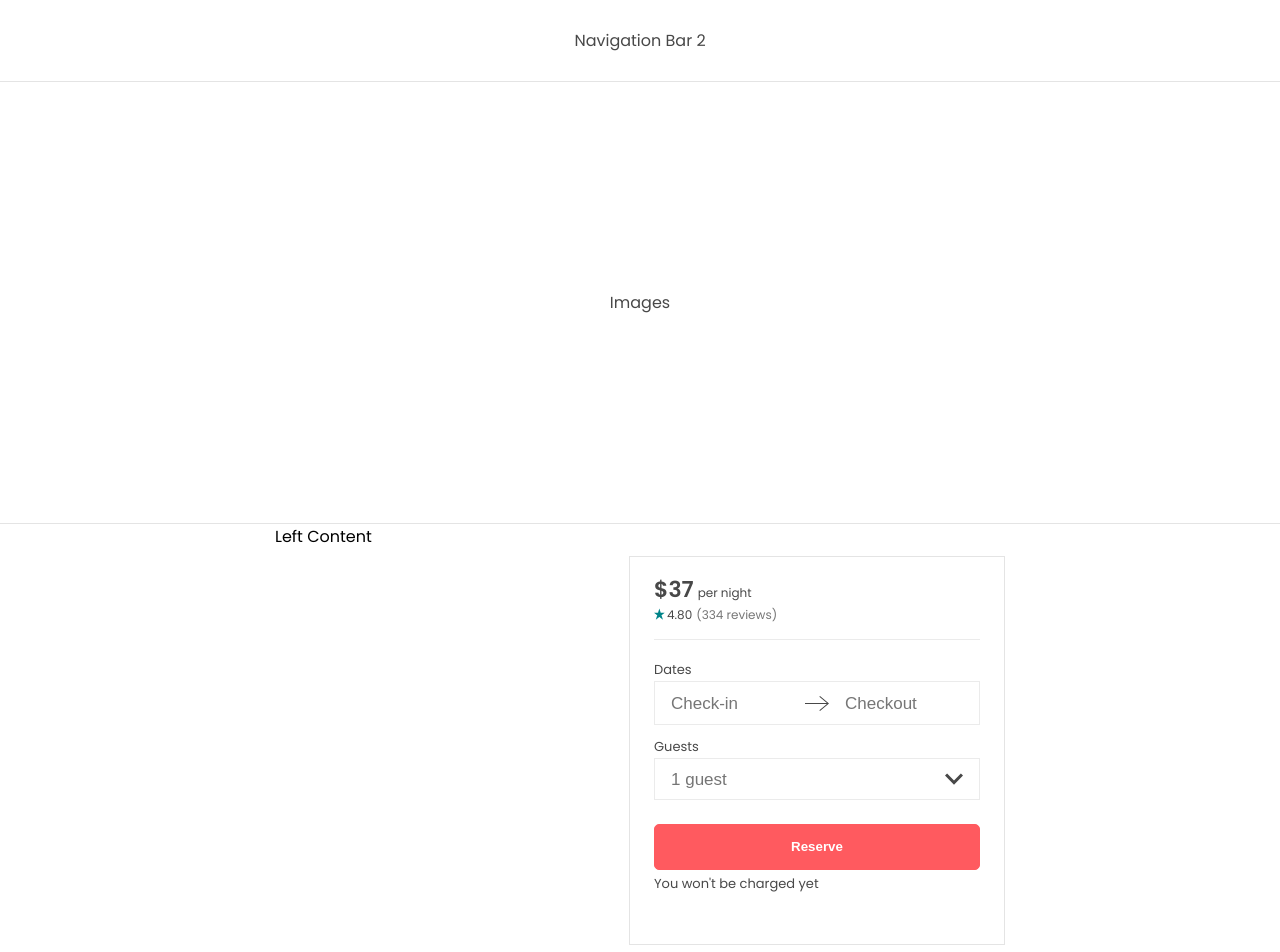
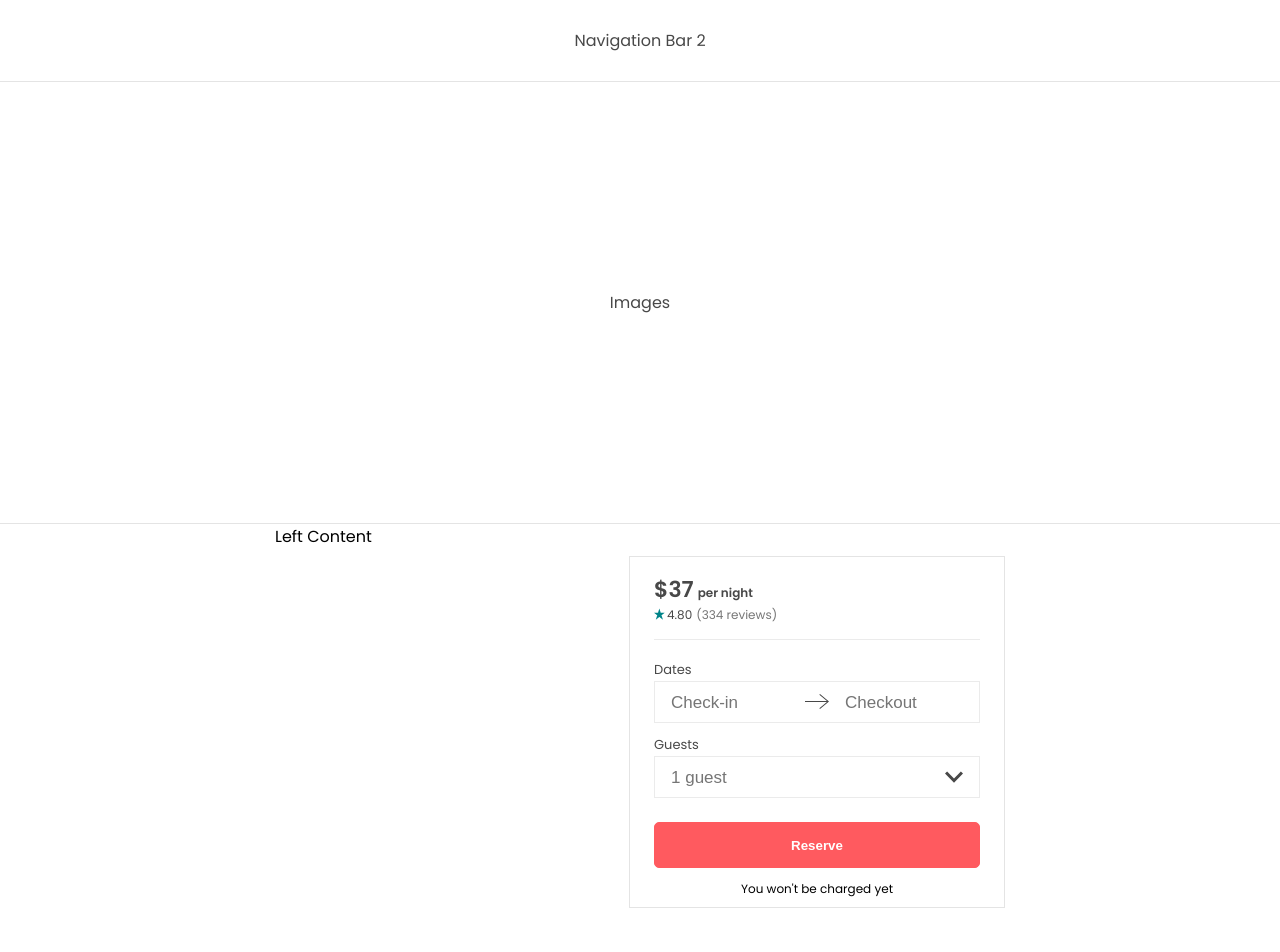
Before and after one commit to HIMM-SF/reservation, a React app in the folder client/: page / in a window 1280 px wide. Shown: the top 952 px of the page. Built offline with nearby package versions, Linux system fonts and the light colour scheme.

Commit message:
Refractor styled components

```diff
--- /dev/null
+++ b/client/src/components/Box.jsx
@@ -0,0 +1,29 @@
+import styled, { css } from "styled-components";
+
+const Box = styled.div`
+  margin: 16px 0 24px 0;
+  display: flex;
+  flex-direction: ${(props) => (props.column ? "column" : "row")};
+
+  ${(props) => props.border && props.center && css`
+    align-items: center;
+    border: solid 1px #EBEBEB;
+    margin: 0;
+  `}
+
+  ${(props) => props.svg && css`
+    margin: 0;
+    width: 100%;
+    height: 40px;
+    align-items: center;
+    justify-content: flex-end;
+    padding-right: ${props.paddingRight || 0}px;
+
+    svg {
+      vertical-align: middle;
+      fill: ${props.theme.strongFont};
+    }
+  `}
+`;
+
+export default Box;
--- /dev/null
+++ b/client/src/components/Button.jsx
@@ -0,0 +1,16 @@
+import styled from "styled-components";
+
+const Button = styled.button`
+  height: 46px;
+  color: white;
+  font-weight: 600;
+  margin-top: 24px;
+  cursor: pointer;
+  background-color: ${(props) => props.theme.btnBackgroundColor};
+  border: 1px solid ${(props) => props.theme.btnBackgroundColor};
+  border-radius: 5px;
+
+  ${(props) => (props.block ? "display: block; width: 100%" : "")}
+`;
+
+export default Button;
--- /dev/null
+++ b/client/src/components/Elements.jsx
@@ -0,0 +1,105 @@
+import React from "react";
+import styled from "styled-components";
+
+const BoxStyled = styled.div`
+  margin: 16px 0 24px 0;
+  display: flex;
+  flex-direction: column;
+`;
+
+export const Div = styled.div.attrs((props) => ({
+  styles: props.styles ? props.styles.toString() : "",
+}))`
+  ${(props) => props.styles};
+`;
+
+const DivDivider = styled.div`
+  height: 1px;
+  margin-top: 16px;
+  margin-bottom: 16px;
+  border-bottom: solid 1px #EBEBEB;
+`;
+
+const SpanStyled = styled.span.attrs((props) => ({
+  size: props.fontSize || 12,
+  margin: props.marginLeft || 0,
+  fontWeight: props.bold ? "bold" : "normal",
+  color: props.lightFont ? "lightFont" : "strongFont",
+}))`
+  font-size: ${(props) => (props.size)}px;
+  color: ${(props) => props.theme[props.color]};
+  margin-left: ${(props) => props.margin}px;
+  font-weight: ${(props) => props.fontWeight};
+
+  svg {
+    position: relative;
+    top: 2px;
+    width: 13px;
+    fill: #008489;
+  }
+`;
+
+const InputStyled = styled.input`
+  border-style: none;
+  font-size: 17px;
+  padding-left: 8px;
+  width: ${(props) => (props.width ? props.width : 130)}px;
+  border-radius: 3px;
+  caret-color: transparent;
+  color: ${(props) => props.theme.lightFont};
+
+  &:focus {
+    outline: none;
+    border-color: #99ede6;
+    background-color: #99ede6;
+  }
+`;
+
+export const Divider = () => <DivDivider />;
+
+export const Box = ({ children }) => (
+  <BoxStyled>
+    { children }
+  </BoxStyled>
+);
+
+export const Price = ({ price }) => (
+  <div>
+    <SpanStyled fontSize={22} bold>
+      $
+      {price}
+    </SpanStyled>
+    <SpanStyled marginLeft={4} bold>
+      per night
+    </SpanStyled>
+  </div>
+);
+
+export const Stats = () => (
+  <Div styles="line-height: 1">
+    <SpanStyled>
+      <svg viewBox="0 0 24 24" className="star rating" data-rating="1">
+        <polygon points="9.9, 1.1, 3.3, 21.78, 19.8, 8.58, 0, 8.58, 16.5, 21.78" />
+      </svg>
+    </SpanStyled>
+    <SpanStyled>
+      4.80
+    </SpanStyled>
+    <SpanStyled marginLeft={4} lightFont>
+      (334 reviews)
+    </SpanStyled>
+  </Div>
+);
+
+export const Input = ({ placeholder, ...props }) => (
+  <Div styles="height: 40px; box-sizing: border-box; width: 150px; padding: 8px;">
+    <InputStyled placeholder={placeholder} {...props} />
+  </Div>
+);
+
+export const FormControl = ({ name, children }) => (
+  <Div styles="margin-bottom: 8px;">
+    <SpanStyled fontSize={13}>{ name }</SpanStyled>
+    { children }
+  </Div>
+);
--- /dev/null
+++ b/client/src/components/Paragraph.jsx
@@ -0,0 +1,19 @@
+import styled from "styled-components";
+
+const Paragraph = styled.p`
+  margin-top: 8;
+
+  ${(props) => {
+    switch (props.variant) {
+      case "h5":
+        return "font-size: 12px;";
+      default:
+        return "font-size: 16px;";
+    }
+  }}
+
+  ${(props) => (props.block ? "display: block; width: 100%;" : "")}
+  ${(props) => (props.center ? "text-align: center;" : "")}
+`;
+
+export default Paragraph;
--- a/client/src/components/Reservation.jsx
+++ b/client/src/components/Reservation.jsx
@@ -13,7 +13,7 @@ const ReservationContainer = styled.div`
 const OuterWrapper = styled.div`
   border: 1px solid #e4e4e4;
   padding: 0px 24px 0px 24px;
-  height: 100%;
+  height: 350px;
 `;
 
 const Reservation = () => (
--- a/client/src/components/ReservationForm.jsx
+++ b/client/src/components/ReservationForm.jsx
@@ -1,205 +1,46 @@
 import React from "react";
-import styled from "styled-components";
-
-const Root = styled.div`
-  margin: 16px 0 24px 0;
-  display: flex;
-  flex-direction: column;
-`;
-
-const SubHeadPrice = styled.div`
-  span:nth-child(1) {
-    font-size: 22px;
-    font-weight: bold;
-    color: ${(props) => props.theme.strongFont}
-  }
-
-  span:nth-child(2) {
-    font-size: 12px;
-    margin-left: 4px;
-    color: ${(props) => props.theme.strongFont}
-  }
-`;
-
-const SubHeadReviews = styled.div`
-  line-height: 1;
-  span:nth-child(1) {
-    svg {
-      position: relative;
-      top: 2px;
-      width: 13px;
-      fill: #008489;
-    }
-  }
-
-  span:nth-child(2) {
-    font-size: 12px;
-    color: ${(props) => props.theme.strongFont}
-  }
-
-  span:nth-child(3) {
-    font-size: 12px;
-    margin-left: 4px;
-    color: ${(props) => props.theme.lightFont}
-  }
-`;
-
-const DivDivider = styled.div`
-  height: 1px;
-  margin-top: 16px;
-  margin-bottom: 16px;
-  border-bottom: solid 1px #EBEBEB;
-`;
-
-const Input = styled.div`
-  display: flex;
-  align-items: center;
-  border: solid 1px #EBEBEB;
-
-  div:nth-child(1), div:nth-child(3) {
-    height: 40px;
-    box-sizing: border-box;
-    width: 150px;
-    padding: 8px;
-  }
-
-  input {
-    border-style: none;
-    font-size: 17px;
-    padding-left: 8px;
-    width: 130px;
-    border-radius: 3px;
-    color: ${(props) => props.theme.lightFont};
-    caret-color: transparent;
-
-    &:focus {
-      outline: none;
-      border-color: #99ede6;
-      background-color: #99ede6;
-    }
-  }
-`;
-
-const FormInput = styled.div``;
-
-const Form = styled.form`
-  & span {
-    color: ${(props) => props.theme.strongFont};
-    font-size: 13px;
-  }
-
-  ${FormInput}:nth-child(1) {
-    margin-bottom: 8px;
-
-    ${Input} {
-      div:nth-child(2) {
-        width: 24px;
-        padding: 8px 0 8px 0;
-
-        svg {
-          vertical-align: middle;
-          fill: ${(props) => props.theme.strongFont};
-        }
-      }
-    }
-  }
-
-  ${FormInput}:nth-child(2) {
-    cursor: pointer;
-    margin-bottom: 16px;
-
-    ${Input} {
-      div:nth-child(1) {
-        input {
-          width: 80px;
-        }
-      }
-
-      div:nth-child(2) {
-        display: flex;
-        align-items: center;
-        width: 100%;
-        justify-content: flex-end;
-        padding-right: 16px;
-        height: 40px;
-
-        svg {
-          width: 18px;
-          fill: ${(props) => props.theme.strongFont};
-        }
-      }
-    }
-  }
-
-  input[type="button"] {
-    display: block;
-    width: 100%;
-    height: 46px;
-    color: white;
-    font-weight: 900;
-    margin-top: 24px;
-    background-color: ${(props) => props.theme.btnBackgroundColor};
-    border: 1px solid ${(props) => props.theme.btnBackgroundColor};
-    border-radius: 5px;
-  }
-`;
+import Button from "./Button";
+import Paragraph from "./Paragraph";
+import Box from "./Box";
+import {
+  Price, Stats, Divider, Input, FormControl,
+} from "./Elements";
 
 const ReservationForm = () => (
-  <Root>
-    <SubHeadPrice>
-      <span>$37</span>
-      <span>per night</span>
-    </SubHeadPrice>
-    <SubHeadReviews>
-      <span>
-        <svg viewBox="0 0 24 24" className="star rating" data-rating="1">
-          <polygon points="9.9, 1.1, 3.3, 21.78, 19.8, 8.58, 0, 8.58, 16.5, 21.78" />
-        </svg>
-      </span>
+  <Box column>
+    <Price price="37" />
+    <Stats />
+    <Divider />
 
-      <span>4.80</span>
-      <span>(334 reviews)</span>
-    </SubHeadReviews>
-    <DivDivider />
-
-    <Form>
-      <FormInput>
-        <span>Dates</span>
-        <Input>
-          <div>
-            <input type="text" value="Check-in" />
-          </div>
-
-          <div>
+    <form>
+      <FormControl name="Dates">
+        <Box center border>
+          <Input type="text" placeholder="Check-in" />
+          <Box svg>
             <svg width="24" height="24" xmlns="http://www.w3.org/2000/svg" fillRule="evenodd" clipRule="evenodd">
               <path d="M21.883 12l-7.527 6.235.644.765 9-7.521-9-7.479-.645.764 7.529 6.236h-21.884v1h21.883z" />
             </svg>
-          </div>
+          </Box>
+          <Input type="text" placeholder="Checkout" />
+        </Box>
+      </FormControl>
 
-          <div>
-            <input type="text" value="Checkout" />
-          </div>
-        </Input>
-      </FormInput>
+      <FormControl name="Guests">
+        <Box center border>
+          <Input type="text" placeholder="1 guest" width={80} />
 
-      <FormInput>
-        <span>Guests</span>
-        <Input>
-          <div>
-            <input type="text" placeholder="1 guest" />
-          </div>
-          <div>
-            <svg xmlns="http://www.w3.org/2000/svg" width="24" height="24" viewBox="0 0 24 24">
+          <Box svg paddingRight={16}>
+            <svg xmlns="http://www.w3.org/2000/svg" width="18px" viewBox="0 0 24 24">
               <path d="M0 7.33l2.829-2.83 9.175 9.339 9.167-9.339 2.829 2.83-11.996 12.17z" />
             </svg>
-          </div>
-        </Input>
-      </FormInput>
+          </Box>
+        </Box>
+      </FormControl>
 
-      <input type="button" value="Reserve" />
-      <span>You won&apos;t be charged yet</span>
-    </Form>
-  </Root>
+      <Button block>Reserve</Button>
+      <Paragraph block center variant="h5">You won&apos;t be charged yet</Paragraph>
+    </form>
+  </Box>
 );
 
 export default ReservationForm;
```
Also changed, not shown: client/.eslintrc.js, 1 other file (tests, documents, lock files or other folders).
